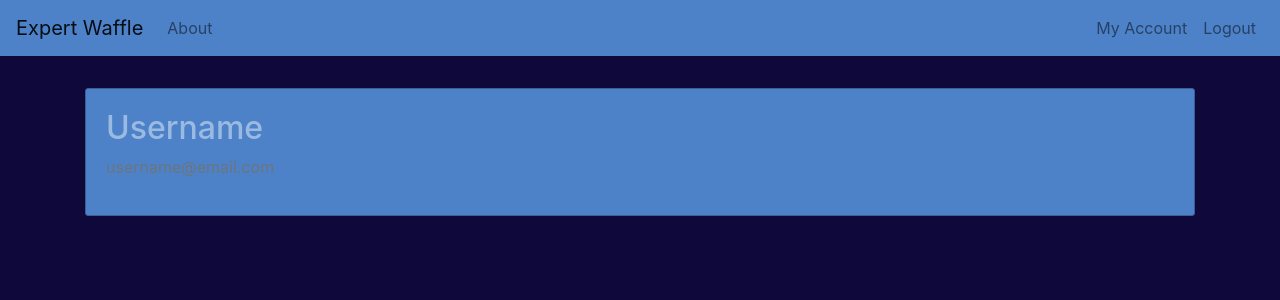
After one commit to bruna-isabel/expert-waffle-website, a Flask app: page /account in a window 1280 px wide. The commit adds this page. Shown: the top 300 px of the page. Run offline with Flask 2, Linux system fonts and the light colour scheme; a user stored in the database is signed in.

Commit message:
User can now create account and login

```diff
--- a/waffle/routes.py
+++ b/waffle/routes.py
@@ -1,8 +1,8 @@
-from flask import render_template, url_for, flash, redirect
-from waffle.user_auth import Registration, LogIn
-from waffle import app
+from flask import render_template, url_for, flash, redirect, request
+from waffle import app, db, bcrypt
+from waffle.auth_user import Registration, LogIn
 from waffle.models import User, Post
-
+from flask_login import login_user, current_user, logout_user, login_required
 
 posts = [
     {
@@ -30,21 +30,42 @@ def about():
 
 @app.route('/register', methods=['GET', 'POST'])
 def register():
+    if current_user.is_authenticated:
+        return redirect(url_for('homepage'))
     form = Registration()
     if form.validate_on_submit():
-        flash(f'Welcome {form.username.data}', 'success')
-        print("Validatin")
-        return redirect(url_for('homepage'))
+        #Hashes password
+        hash_pass = bcrypt.generate_password_hash(form.password.data).decode('utf-8')
+        #Creates User
+        user = User(username=form.username.data, email=form.email.data, password=hash_pass)
+        db.session.add(user)
+        db.session.commit()
+        flash(f'Welcome {form.username.data}! You can now login!', 'success')
+        return redirect(url_for('login'))
 
     return render_template('register.html', title='Create Account', form=form)
 
 @app.route('/login', methods=['GET', 'POST'])
 def login():
+    if current_user.is_authenticated:
+        return redirect(url_for('homepage'))
     form = LogIn()
     if form.validate_on_submit():
-        if form.email.data == 'admin@blog.com' and form.password.data == 'password':
-            flash('You have been logged in!', 'success')
-            return redirect(url_for('homepage'))
+        user = User.query.filter_by(email=form.email.data).first()
+        if user and bcrypt.check_password_hash(user.password, form.password.data):
+            login_user(user, remember=form.remember.data)
+            next_page = request.args.get('next')
+            return redirect(next_page) if next_page else redirect(url_for('homepage'))
         else:
-            flash('Login Unsuccessful. Please check username and password', 'danger')
+            flash('Login Unsuccessful. Please check email and password', 'danger')
     return render_template('login.html', title='Log In', form=form)
+
+@app.route('/logout')
+def logout():
+    logout_user()
+    return redirect(url_for('homepage'))
+
+@app.route('/account')
+@login_required
+def account():
+    return render_template('account.html', title='My Account')
--- /dev/null
+++ b/waffle/templates/account.html
@@ -0,0 +1,12 @@
+{% extends "layout.html" %}
+{% block content%}
+  <div class="content-section">
+    <div class="media">
+      <div class="media-body">
+        <h2 class="account-heading">Username</h2>
+        <p class="text-secondary">username@email.com</p>
+      </div>
+    </div>
+  <!-- FORM HERE -->
+</div>
+{% endblock content%}
--- a/waffle/templates/layout.html
+++ b/waffle/templates/layout.html
@@ -17,12 +17,12 @@
     {% endif %}
 
 </head>
+
 <body class="body">
 
-    <!-- NAVBAR -->
   <header class="site-header">
+    <!-- Navbar -->
     <nav class="navbar navbar-expand-lg navbar-light bg-light">
-
       <a class="navbar-brand" href="/">Expert Waffle</a>
       <button class="navbar-toggler" type="button" data-toggle="collapse" data-target="#navbarNav" aria-controls="navbarNav" aria-expanded="false" aria-label="Toggle navigation">
         <span class="navbar-toggler-icon"></span>
@@ -34,15 +34,15 @@
           </li>
         </ul>
       </div>
-        <ul class="nav navbar-nav navbar-right">
-            <li class="nav-item">
-                <a class="nav-link" href="/register">Create Account</a>
-            </li>
-            <li class="nav-item">
-                <a class="nav-link" href="/login">Log In</a>
-            </li>
-        </ul>
-
+      <div class="nav navbar-nav navbar-right">
+        {% if current_user.is_authenticated %}
+          <a class=" nav-item nav-link" href="/account">My Account</a>
+          <a class=" nav-item nav-link" href="/logout">Logout</a>
+        {% else %}
+          <a class="nav-item nav-link" href="/register">Create Account</a>
+          <a class="nav-item nav-link" href="/login">Log In</a>
+        {% endif %}
+      </div>
     </nav>
   </header>
 
```
Also changed, not shown: waffle/__init__.py (+7 -1 lines), waffle/auth_user.py (renamed from waffle/user_auth.py, +16 -3 lines), waffle/models.py (+10 -4 lines), waffle/waffle.db (added), 1 other file. Lines whose indentation alone changed are shown as unchanged.
